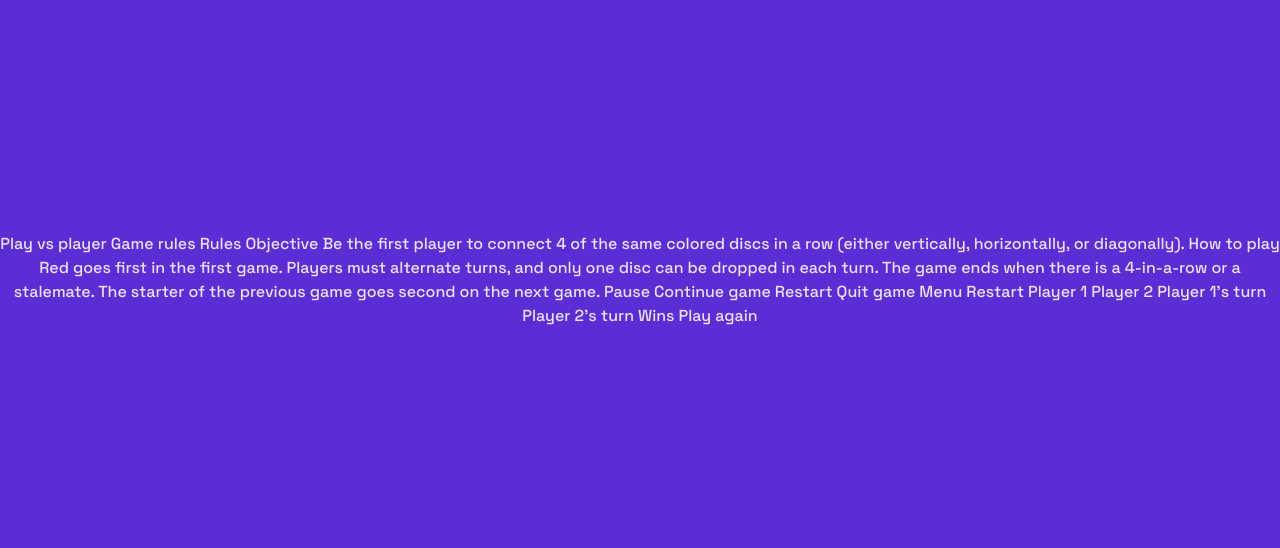
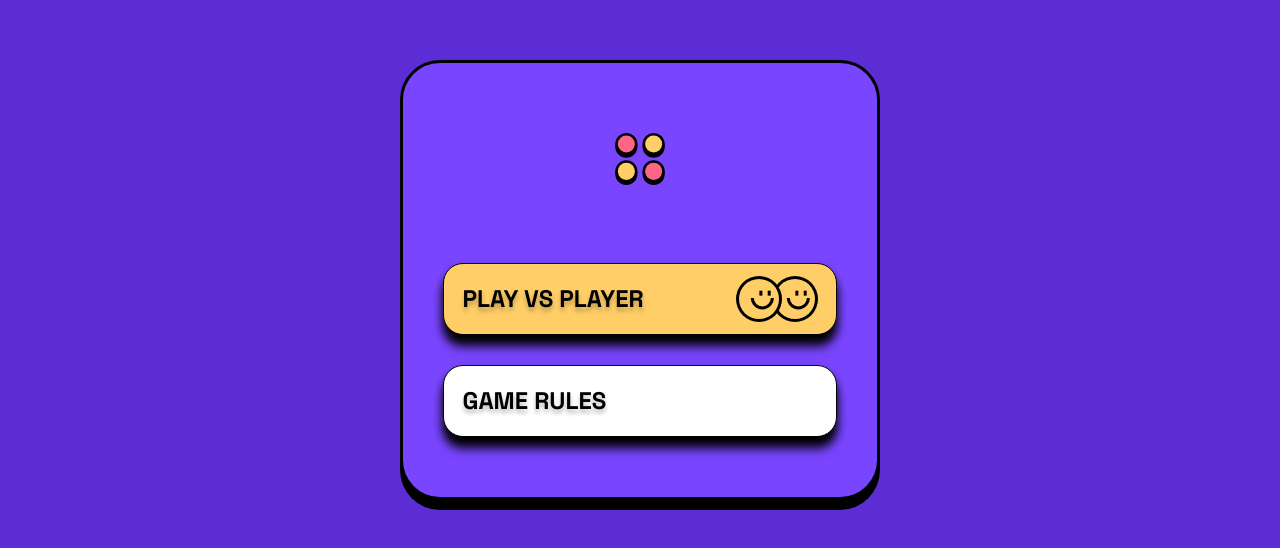
Before and after one commit to kajtd/ConnectFourGame, a Vue app: page / in a window 1280 px wide. Shown: the part 120-668 px from the top of the page. Built offline with nearby package versions, Linux system fonts and the light colour scheme.

Commit message:
add main menu

```diff
--- a/src/App.vue
+++ b/src/App.vue
@@ -1,58 +1,9 @@
 <script setup lang="ts">
+import MainMenu from './components/MainMenu.vue'
 </script>
 
 <template>
-<div>
-
-  <!-- Main menu start -->
-
-  Play vs player
-   Game rules
-
-  <!-- Main menu end -->
-
-  <!-- Rules start -->
-
-  Rules
-
-  Objective
-
-  Be the first player to connect 4 of the same colored discs in a row (either
-  vertically, horizontally, or diagonally).
-
-  How to play
-
-  Red goes first in the first game.
-  Players must alternate turns, and only one disc can be dropped in each turn.
-  The game ends when there is a 4-in-a-row or a stalemate.
-  The starter of the previous game goes second on the next game.
-
-  <!-- Rules end -->
-
-  <!-- Ingame menu start -->
-
-  Pause
-
-  Continue game
-  Restart
-  Quit game
-
-  <!-- Ingame menu end -->
-
-  <!-- Game board start -->
-
-  Menu
-  Restart
-
-  Player 1
-  Player 2
-
-  Player 1's turn
-  Player 2's turn
-
-  Wins
-  Play again
-</div>
+  <MainMenu />
 </template>
 
 <style scoped>
--- /dev/null
+++ b/src/components/MainMenu.vue
@@ -0,0 +1,11 @@
+<template>
+    <div class="mx-auto p-5 w-full h-screen flex flex-col justify-center items-center gap-[30px] bg-electric-violet md:p-[70px_40px_60px] md:h-auto md:max-w-[480px] md:rounded-[40px] md:border-[3px] md:border-black md:shadow-[0_10px_0_#000]">
+        <img src="./../assets/images/logo.svg" alt="" class="w-[52px] h-[52px] mb-12">
+        <button class="[text-shadow:_0px_4px_4px_rgb(0_0_0_/_25%)] w-full rounded-[20px] drop-shadow-[0px_4px_4px_rgba(0,0,0,0.25)] px-[18.5px] h-[72px] flex items-center justify-between font-bold uppercase border-black border shadow-primary bg-mustard-yellow text-black text-2xl">
+            Play vs Player <img src="./../assets/images/player-vs-player.svg" alt="">
+        </button>
+        <button class="[text-shadow:_0px_4px_4px_rgb(0_0_0_/_25%)] w-full rounded-[20px] drop-shadow-[0px_4px_4px_rgba(0,0,0,0.25)] px-[18.5px] h-[72px] text-left uppercase font-bold border-black border shadow-primary bg-white text-black text-2xl">
+            Game Rules
+        </button>
+    </div>
+</template>
```
